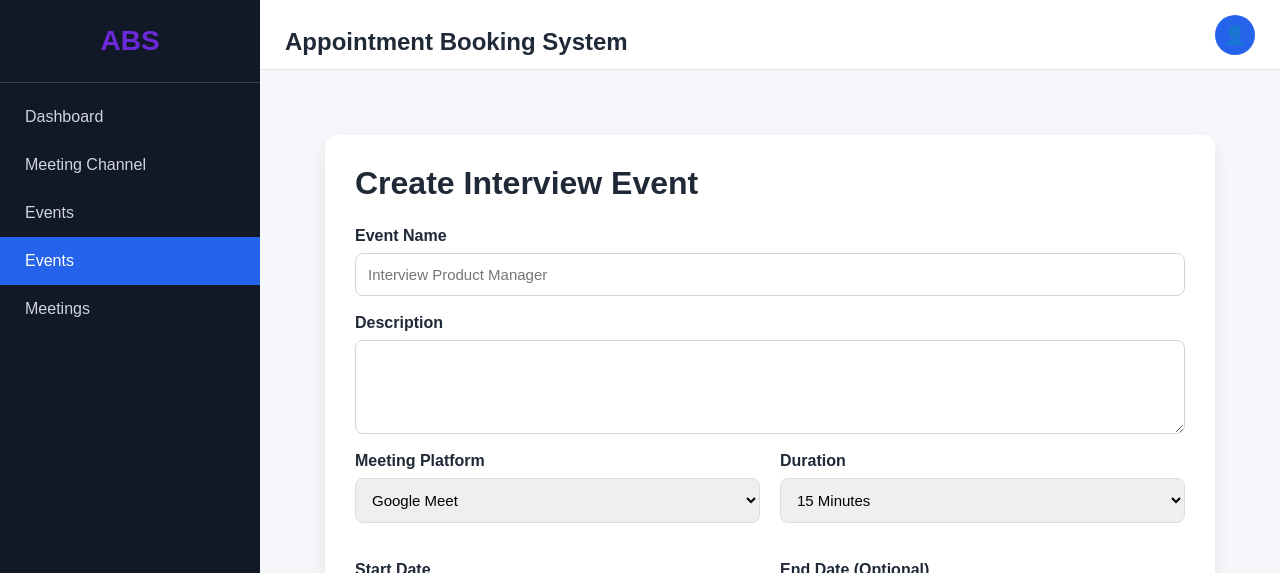
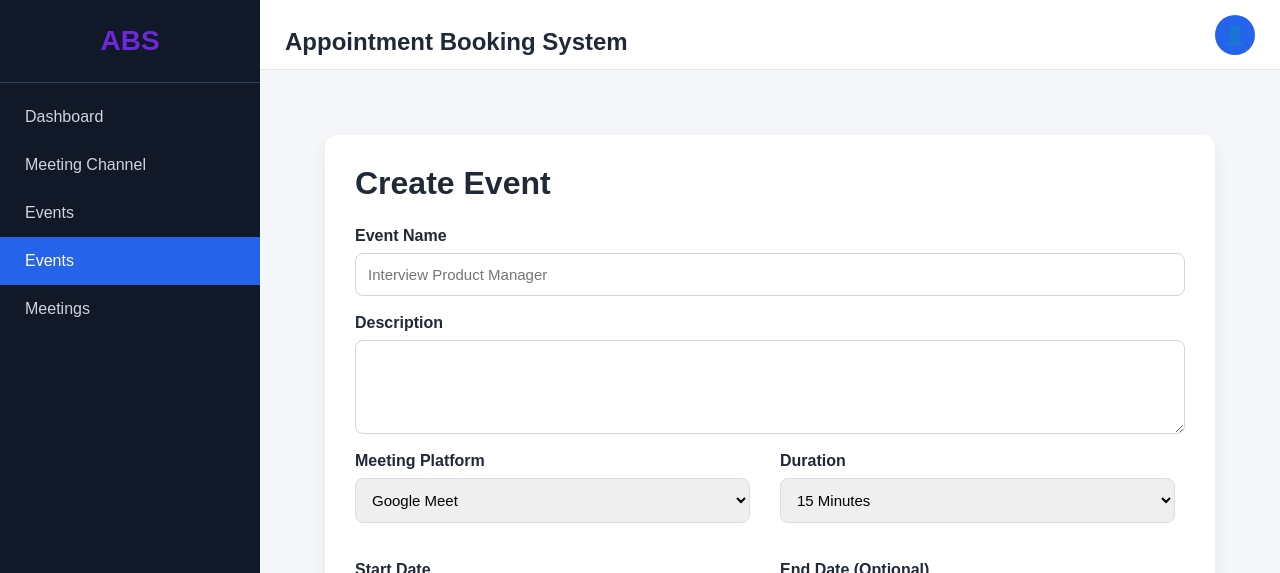
Before and after one commit to bnmanish/Appointment-Booking-System, a React (Vite) app in the folder frontend/: page /admin/events-create in a window 1280 px wide. Shown: the top 573 px of the page. Built offline with nearby package versions, Linux system fonts and the light colour scheme; no server answers; sample sign-in values are in the browser's storage.

Commit message:
design update

```diff
--- a/frontend/src/css/admin-layout.css
+++ b/frontend/src/css/admin-layout.css
@@ -408,6 +408,7 @@ select {
     border: 1px solid #ddd;
     border-radius: 8px;
     font-size: 15px;
+    margin-right: 10px;
 }
 
 .grid2 {
--- a/frontend/src/pages/EventCreate.tsx
+++ b/frontend/src/pages/EventCreate.tsx
@@ -84,7 +84,7 @@ export default function EventCreate() {
 
       <div className="card">
 
-        <h1>Create Interview Event</h1>
+        <h1>Create Event</h1>
 
         <div className="form-group">
           <label>Event Name</label>
```
